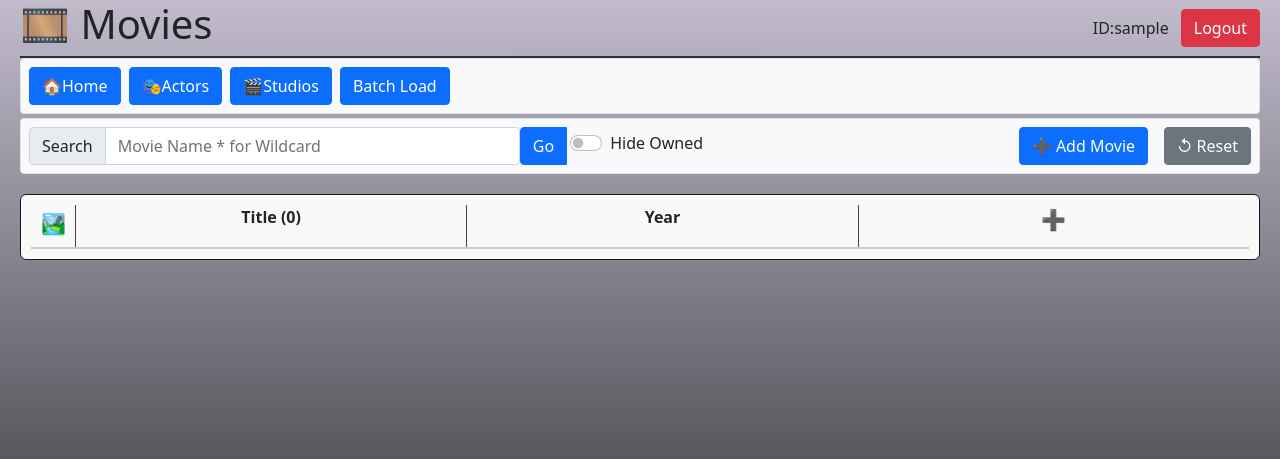
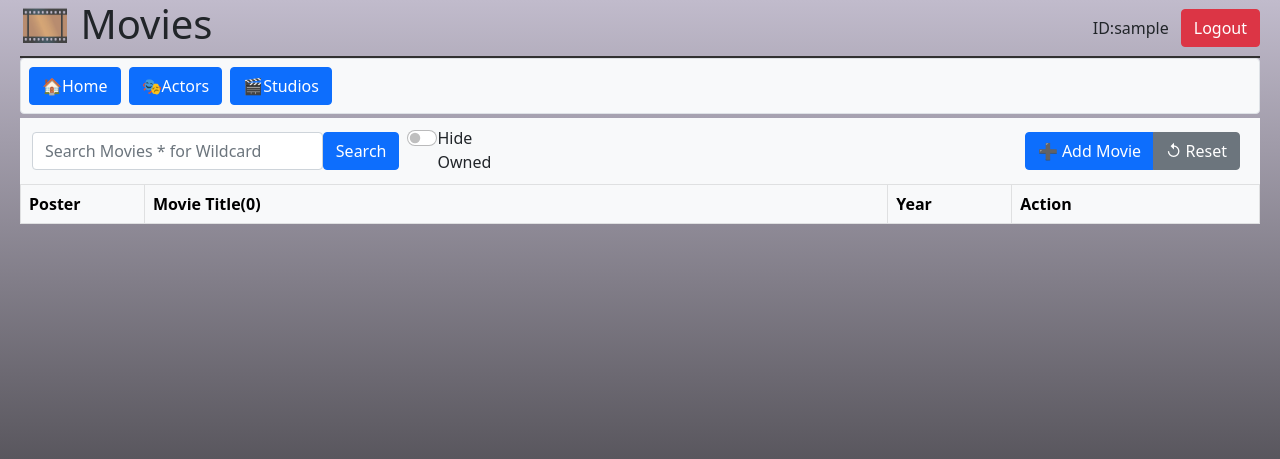
Before and after one commit to b709709/moviesdb, a Flask app: page /movies?svc=services.dbproc&func=get_movies in a window 1280 px wide. Shown: the top 459 px of the page. Run offline with Flask 3, Linux system fonts and the light colour scheme; the visitor is signed in with stand-in values (Sample User, id 1); lists and menus that the app fills with data are empty; some libraries are stand-ins or nearby versions.

Commit message:
movie screen converted using the table grid, removed batch, ntf on mobile the width of movies

```diff
--- a/api/movie.py
+++ b/api/movie.py
@@ -125,6 +125,7 @@
     data = request.json
     imovieid:int = data["movieid"]
     iuserid:int = session.get("userid")
+
 
     print("DEBUG IN: linkUserMovie",imovieid,iuserid)
     conn = get_connection()
@@ -298,10 +299,11 @@
     istudio = 1
     irowid = 0
     newrow = None
+    sposterimage:str = ""
 
     conn = get_connection();
     cur = conn.cursor(cursor_factory=psycopg2.extras.RealDictCursor)
-    sql = cur.mogrify(f"INSERT INTO movie (title,year,studio_id) VALUES(%s,%s,%s) RETURNING *",(stitle,iyear,istudio))
+    sql = cur.mogrify(f"INSERT INTO movie (title,year,studio_id,posterimage) VALUES(%s,%s,%s,%s) RETURNING *",(stitle,iyear,istudio,sposterimage))
     #execute it
     #fetchone
     #obtain rowid
--- a/static/css/global.css
+++ b/static/css/global.css
@@ -209,3 +209,21 @@
     padding-top: 0;
     padding-bottom: 0;
 }
+
+td.movie-year, td.actions, td.movie-title{
+    vertical-align: middle;
+    xdisplay: flex;
+    xjustify-content: center;   /* center left ↔ right */
+    xalign-items: center;        /* center top ↔ bottom */
+}
+
+.xmy-table {
+    table-layout: fixed;
+    width: 100%;
+}
+.xmy-table th,
+.xmy-table td {
+    overflow: hidden;
+    text-overflow: ellipsis;
+    white-space: nowrap;
+}
--- a/templates/movies.html
+++ b/templates/movies.html
@@ -23,16 +23,60 @@
             🎭<span class="d-none d-sm-inline">Actors</span></a>
            <a class="btn btn-primary btn-space me-2 mb-1 mb-sm-1 mb-md-0" href="/studios?svc=services.dbproc&func=get_studios">
             🎬<span class="d-none d-sm-inline">Studios</span></a>
-           <a id="btnbatchload" class="btn btn-primary btn-space me-2 mb-1 mb-sm-1 mb-md-0" onclick="batchLoad()">Batch Load</a>
+           <!--<a id="btnbatchload" class="btn btn-primary btn-space me-2 mb-1 mb-sm-1 mb-md-0" onclick="batchLoad()">Batch Load</a>-->
 
          </div>
         </div>
 
+        <!-- bootstrap navbar BEGIN -->
+        <nav class="navbar navbar-expand-md navbar-light bg-light">
+            <div class="container-fluid">
+             <button class="navbar-toggler" type="button" data-bs-toggle="collapse" data-bs-target="#navbarSupportedContent">
+               <span class="navbar-toggler-icon"></span>
+             </button>
+
+             <div class="collapse navbar-collapse" id="navbarSupportedContent">
+                <ul class="navbar-nav me-auto mb-0 mb-lg-0">
+                    <li class="nav-item">
+
+                        <form class="d-flex align-items-center" method="GET" action="/dashboard?svc=services.dbproc&func=get_movies">
+                            <input type="hidden" name="svc" value="services.dbproc">
+                            <input type="hidden" name="func" value="get_movies">
+
+                            <input id="searchInput" name="searchInput"
+                                    placeholder="Search Movies * for Wildcard"
+                                    type="search" class="form-control me-0">
+                            <button class="btn btn-primary me-2" type="submit" id="searchButton">Search</button>
+
+                            <div class="d-flex form-check form-switch">
+                                <input class="form-check-input form-control" role="switch" type="checkbox" value="ownedno" name="hideOwned" id="hideOwned">
+                                <label class="form-check-label" for="hideOwned">Hide Owned</label>
+                            </div>
+
+                        </form>
+                    </li>
+                </ul>
+                <ul class="nav navbar-nav navbar-right">
+                    <li class="nav-item ">
+                        <div class="btn-group me-2">
+                            <button class="btn btn-primary" data-bs-toggle="modal" data-bs-target="#addModal">➕
+                                <span class="d-none d-sm-inline">Add Movie</span></button>
+                            <a type="button" href="/dashboard?svc=services.dbproc&func=get_movies" class="btn btn-secondary" id="resetview">↺
+                            <span class="d-none d-sm-inline">Reset</span></a>
+                        </div>
+                    </li>
+                </ul>
+             </div>
+            </div>
+        </nav>
+        <!-- bootstrap navbar END -->
+
         <!-- TOOLBAR START -->
+         <!--
          <div class="d-flex flex-column flex-md-row align-items-start align-items-md-center gap-2 mb-2 p-2 bg-light border rounded">
 
             <form class="d-flex flex-grow-1 m-0" method="GET" action="/dashboard?svc=services.dbproc&func=get_movies">
-                <input type="hidden" name="svc" value="services.dbproc"> <!-- needed for query string -->
+                <input type="hidden" name="svc" value="services.dbproc">
                 <input type="hidden" name="func" value="get_movies">
 
                 <div class="input-group w-100">
@@ -61,55 +105,62 @@
             </div>
 
         </div>
+        -->
         <!-- TOOLBAR END -->
 
 
         <!-- put in place here the current record count this will need to be done as a template var -->
+        <!--movie-list-->
+    <!-- END OF MOVIE LIST DIV METHOD -->
 
-        <div class="data-list">
-            <div class="data-row-header">
-                <div class="movie-poster emoji-static">🏞️</div>
-                <div><span title="Sort By Game" href="/dashboard?sort=name">Title ({{recordcount}})</span></div>
-                <div><span title="Sort By Console" href="/dashboard?sort=console">Year</span></div>
-                <div class="actions-header">
-                    <span title="Add New Movie" class="add-icon" data-bs-toggle="modal" data-bs-target="#addModal">➕</span>
-                </div>
-            </div>
-
-
-            {% for movie in data %}
-               <div class="data-row" id="movie-{{movie.id}}">
+     <!--bootstrap sticky table BEGIN -->
+        <div style="max-height:80%; overflow-y:auto;">
+            <table class="table table-hover table-responsive table-secondary table-striped table-hover table-bordered my-table">
+                <thead class="sticky-top table-light">
+                    <tr>
+                        <th style="width:10%">Poster</th>
+                        <th style="width:60%">Movie Title({{recordcount}})</th>
+                        <th style="width:10%">Year</th>
+                        <th style="width:20%">Action</th>
+                    </tr>
+                </thead>
+                <tbody id="tablebody">
+                    {% for datarow in data %}
+                     <tr class="table-row" id="movie-{{datarow.id}}">
+                        <td class="movie-poster" >
                             <div class="movie-poster">
-                     {% if movie.posterimage != '' %}
-                       <div class="poster-wrapper"><img class='posterthumb' src="{{url_for('static',filename=movie.posterimage)}}"/></div>
+                                {% if datarow.posterimage != '' and datarow.posterimage != None %}
+                                <div class="poster-wrapper"><img class='posterthumb' src="{{url_for('static',filename=datarow.posterimage)}}"/></div>
                                 {% else %}
                                 <div class="poster-wrapper"><img class='posterthumb' src="{{url_for('static',filename='images/poster/noposter.png')}}"/></div>
                                 {%endif%}
                             </div>
-                   <div class="movie-title ">
-                      {{movie.title}}
-                   </div>
-                   <div class="movie-year">{{movie.year}}</div>
-                   <div class="actions">
-                       <span data-movieid="{{movie.id}}"
-                             data-movietitle ="{{movie.title}}"
-                             data-movieyear = "{{movie.year}}"
+                        </td>
+                        <td class="movie-title"  >{{datarow.title}}</td>
+                        <td class="movie-year"  >{{datarow.year}}</td>
+                        <td class="actions" >
+                            <span title="Edit Current Record" class="edit-icon btnEdit" data-bs-toggle="modal" data-bs-target="#editModal"
+                            data-movieid = "{{datarow.id}}"
+                            data-movietitle = "{{datarow.title}}"
+                            data-movieyear = "{{datarow.year}}"
                             onclick="openEditModal(this)"
-                             class="btn-edit edit-icon" data-bs-toggle="modal" data-bs-target="#editModal">✏️</span>
-                       <span data-movieid="{{movie.id}}"
-                             class="delete-icon btn-delete">🗑️</span>
-                       {% if movie.user_has %}
-                            <span class="btn-unlink delete-icon" data-movieid="{{movie.id}}">⛓️‍💥</span>
+                            >✏️</span>
+                            <span data-movieid = "{{datarow.id}}" title="Delete Current Record" class="btn-delete delete-icon btnDelete">
+                            🗑️
+                            </span>
+                            {% if datarow.user_has %}
+                            <span class="btn-unlink delete-icon" data-movieid="{{datarow.id}}">⛓️‍💥</span>
                             {% else %}
-                            <span class="btn-link  delete-icon" data-movieid="{{movie.id}}">🔗</span>
+                                <span class="btn-link  delete-icon" data-movieid="{{datarow.id}}">🔗</span>
                             {% endif %}
 
+                        </td>
+                     </tr>
+                    {%endfor%}
+                </tbody>
+            </table>
         </div>
-               </div>
-            {% endfor %}
-
-        </div><!--movie-list-->
-
+        <!-- bootstrap sticky table end -->
 
     <div id="addModal" class="modal fade" tab-index="-1">
        <div class="modal-dialog">
@@ -372,19 +423,20 @@
              function addMovieToGrid(movie){
                 console.log(movie);
                 console.log(movie["newrow"]["title"])
-                const row = document.createElement("div");
-                row.className = "data-row";
+                const row = document.createElement("tr");
+                row.className = "table-row";
                 row.id = "movie-" + movie["newrow"]["id"];
                 row.innerHTML = `
-                       <div class="movie-title">${movie["newrow"]["title"]}</div>
-                        <div class="movie-year">${movie["newrow"]["year"]}</div>
-                        <div class="actions">
+                       <td class="movie-poster">PP</td>
+                       <td class="movie-title">${movie["newrow"]["title"]}</td>
+                        <td class="movie-year">${movie["newrow"]["year"]}</td>
+                        <td class="actions">
                         <span  data-movieid=${movie["newrow"]["id"]} class="edit-icon btn-edit">✏️</span>
                         <span  data-movieid=${movie["newrow"]["id"]} class="delete-icon btn-delete">🗑️</span>
-                        </div>
+                        </td>
                 `;
                 //querySelector selects a single element, first element from the DOM careful!
-                document.querySelector(".data-list").appendChild(row);
+                document.querySelector("#tablebody").appendChild(row);
              }
 
 
```
Lines whose indentation alone changed are shown as unchanged.
